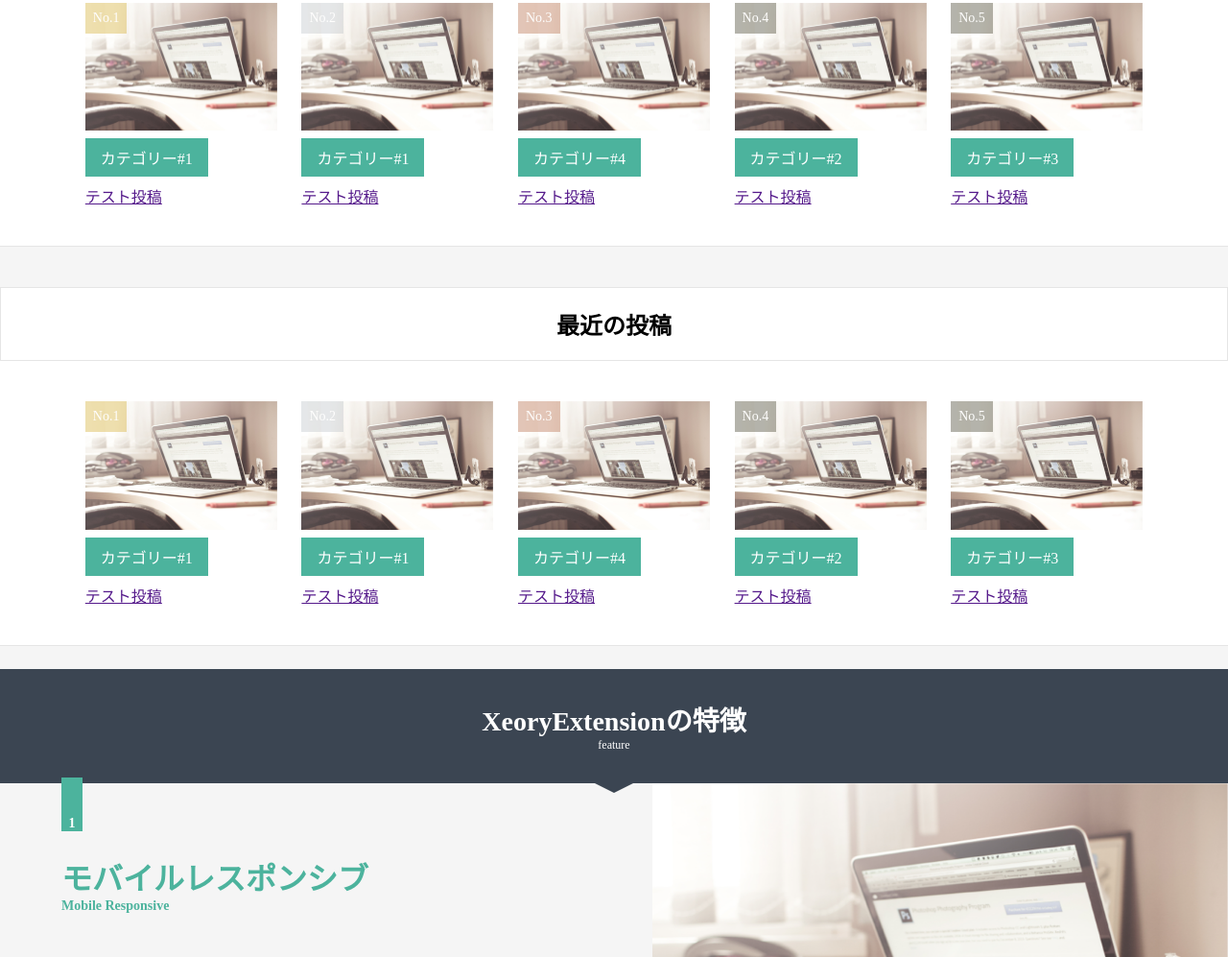
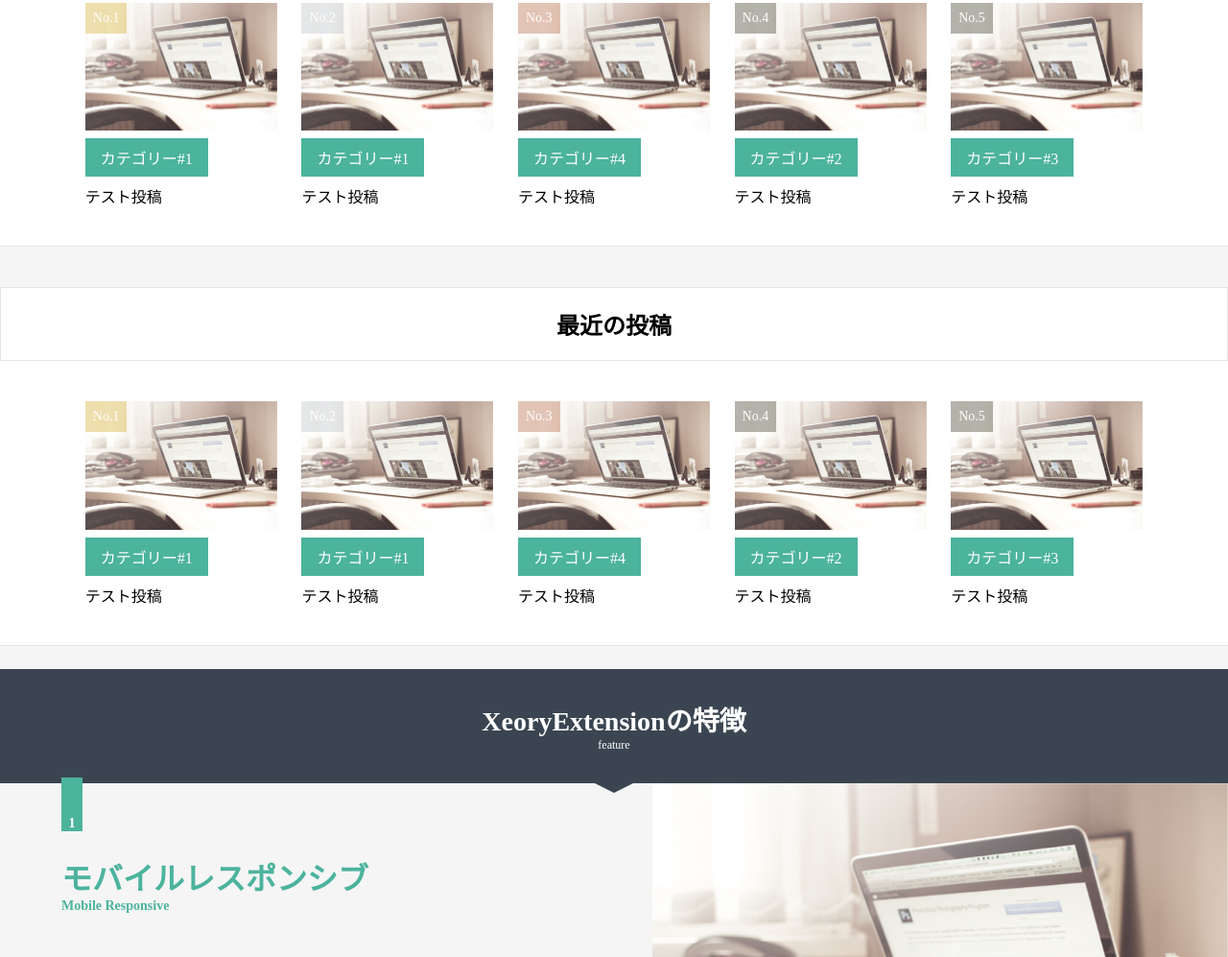
Before and after one commit to kawatariku/XeoryExtension, a plain HTML site: page index.html in a window 1280 px wide. Shown: the part 900-1897 px from the top of the page at 96% size. Drawn offline with Linux system fonts and the light colour scheme.

Commit message:
sinten,anmarinaidesu

```diff
--- a/css/common.css
+++ b/css/common.css
@@ -170,6 +170,16 @@
 .entry-title {
     font-size: 16px;
     font-weight: normal;
+}
+
+.entry-title a {
+    color: #000;
+    text-decoration: none;
+}
+
+.entry-title a:hover {
+    text-decoration: underline;
+    text-decoration-color: #4CB39D;
 }
 
 .features-title {
```
